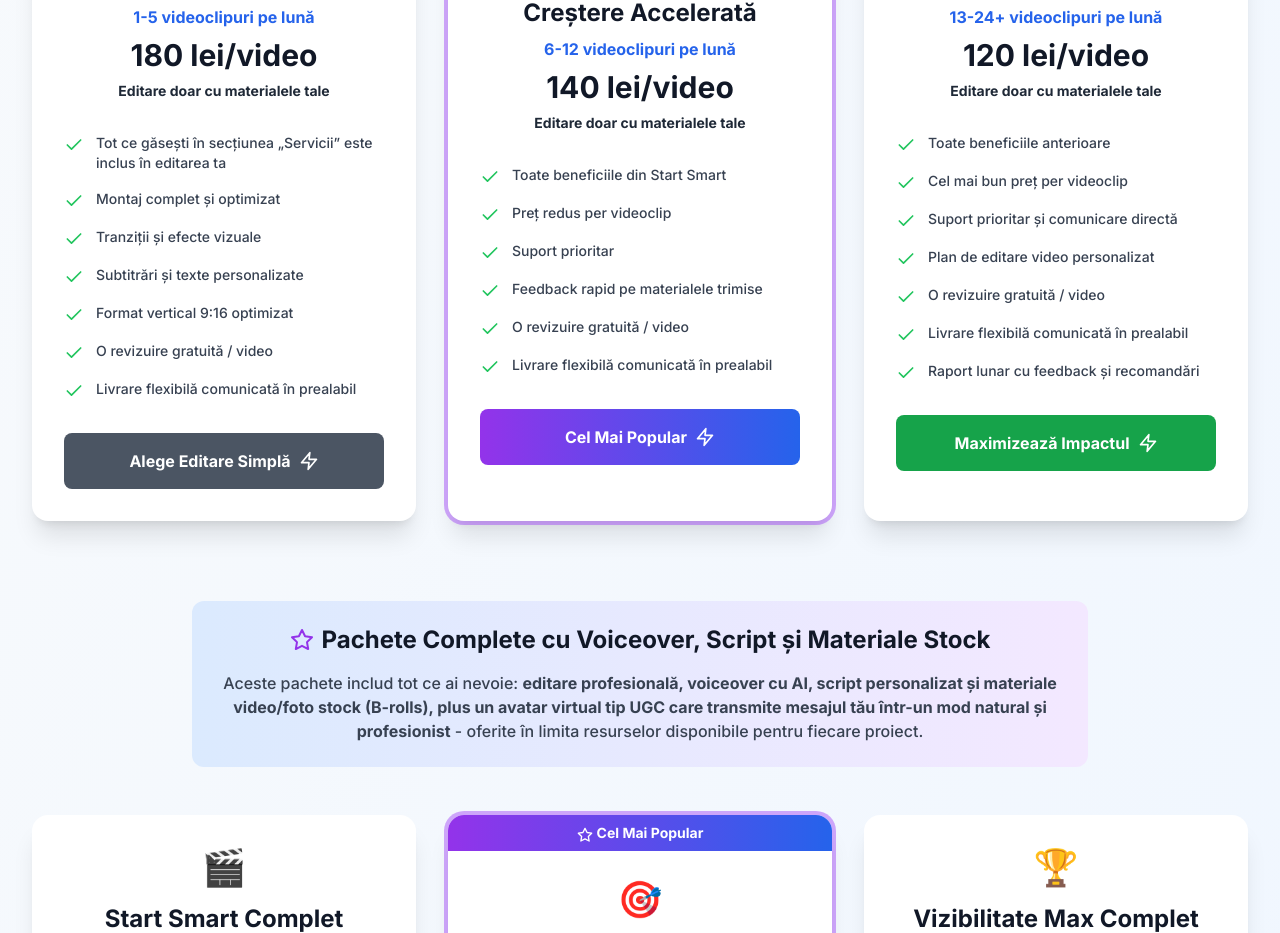
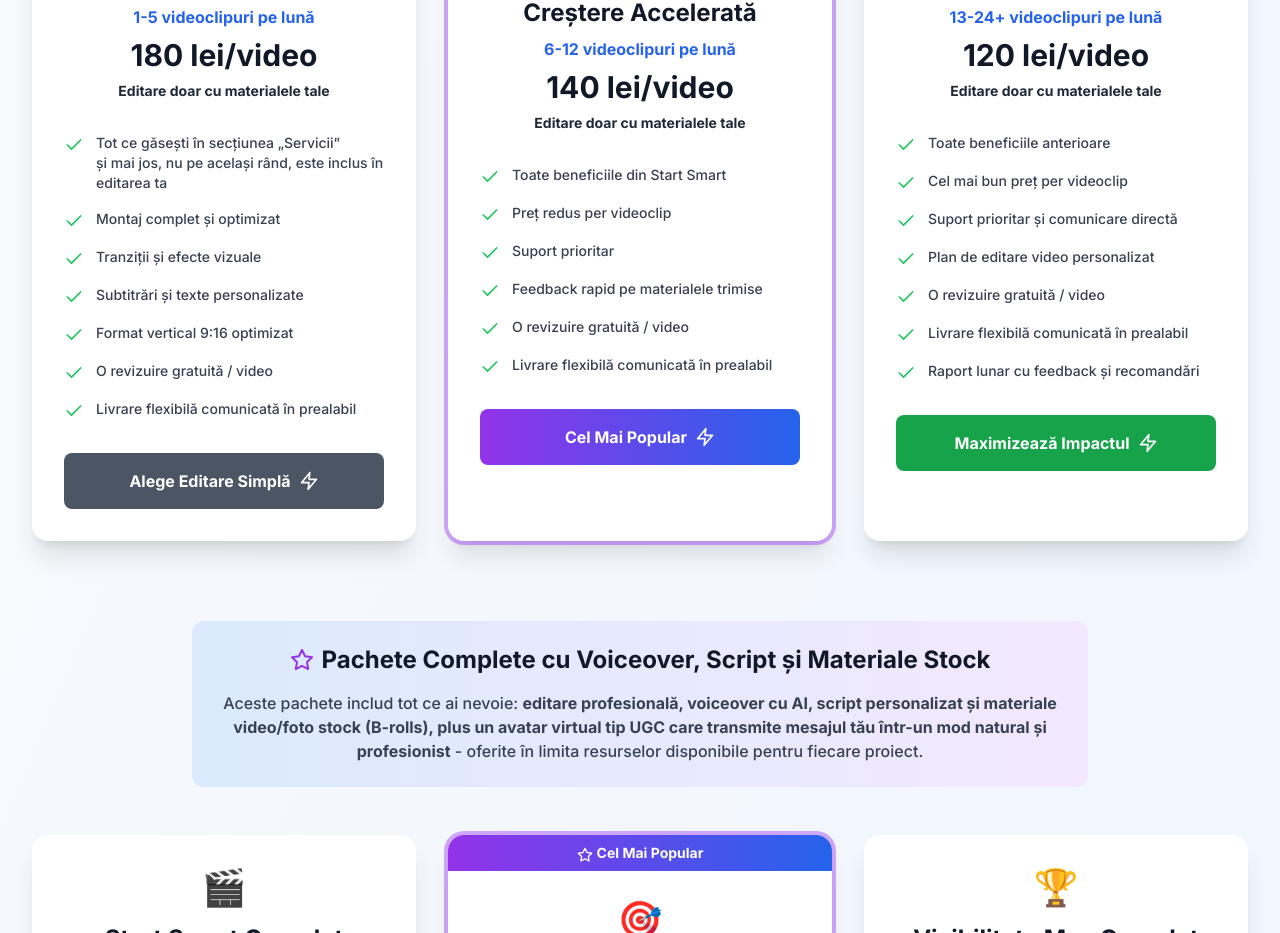
Before and after one commit to laurBk1/vision2, a React (Vite) app: page / in a window 1280 px wide. Shown: the part 10319-11252 px from the top of the page. Built offline with nearby package versions, Linux system fonts and the light colour scheme.

Commit message:
Updated Pricing.tsx

```diff
--- a/src/components/Pricing.tsx
+++ b/src/components/Pricing.tsx
@@ -18,7 +18,10 @@ const Pricing = () => {
       price: '180 lei/video',
       description: 'Editare doar cu materialele tale',
       features: [
-        'Tot ce găsești în secțiunea „Servicii” este inclus în editarea ta',
+        <>
+        Tot ce găsești în secțiunea „Servicii”<br />
+        și mai jos, nu pe același rând, este inclus în editarea ta
+      </>,
         'Montaj complet și optimizat',
         'Tranziții și efecte vizuale',
         'Subtitrări și texte personalizate',
```
